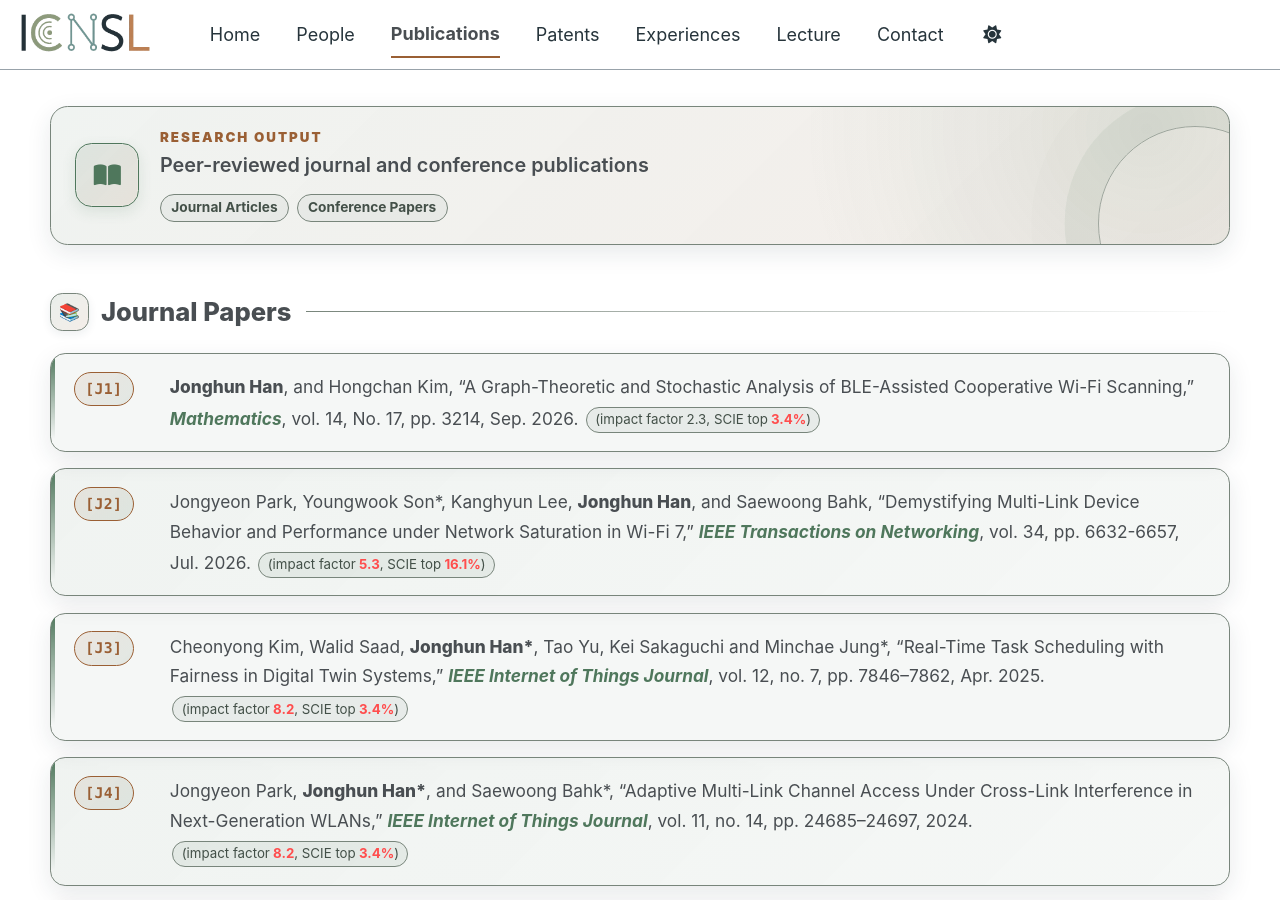
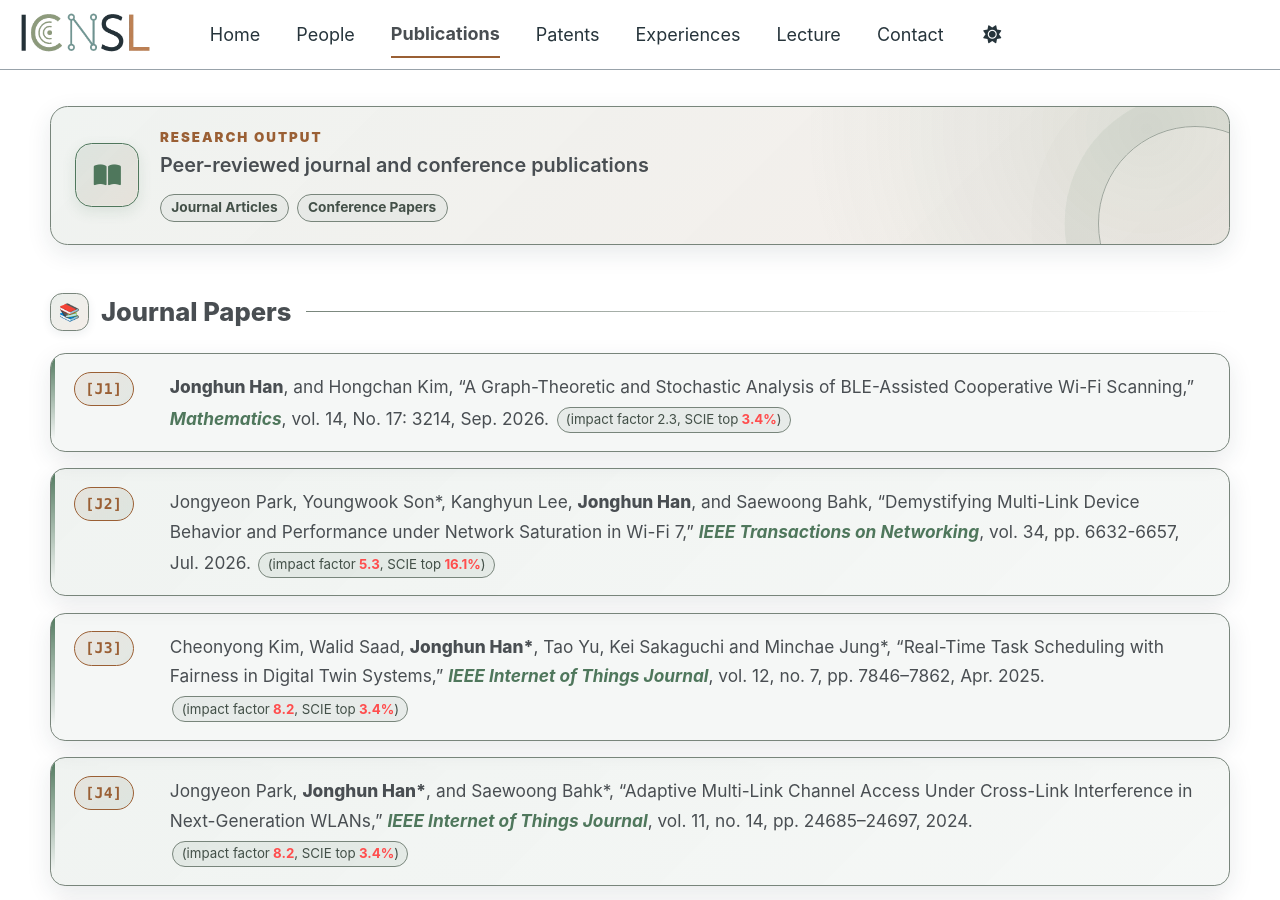
Before and after one commit to icnsl/icnsl.github.io, a Jekyll site: the page built from _pages/publications.md, in a window 1280 px wide and 900 px high. Built offline with Jekyll 4.4.1, drawn with Linux system fonts in a browser that asks for light colours; a script bundle is joined from its source files by our own code; library files that are not in the unit come from our copies.

```diff
--- a/_pages/publications.md
+++ b/_pages/publications.md
@@ -29,7 +29,7 @@ hide_title: true
   <div class="pub-citation">
     <strong>Jonghun Han</strong>, and Hongchan Kim,
     “A Graph-Theoretic and Stochastic Analysis of BLE-Assisted Cooperative Wi-Fi Scanning,”
-    <em>Mathematics</em>, vol. 14, No. 17, pp. 3214, Sep. 2026.
+    <em>Mathematics</em>, vol. 14, No. 17: 3214, Sep. 2026.
     <span class="pub-impact">(impact factor<span class="pub-metric-value">2.3</span>, SCIE top<span class="pub-metric-value pub-red">3.4%</span>)</span>
   </div>
 </div>
```
